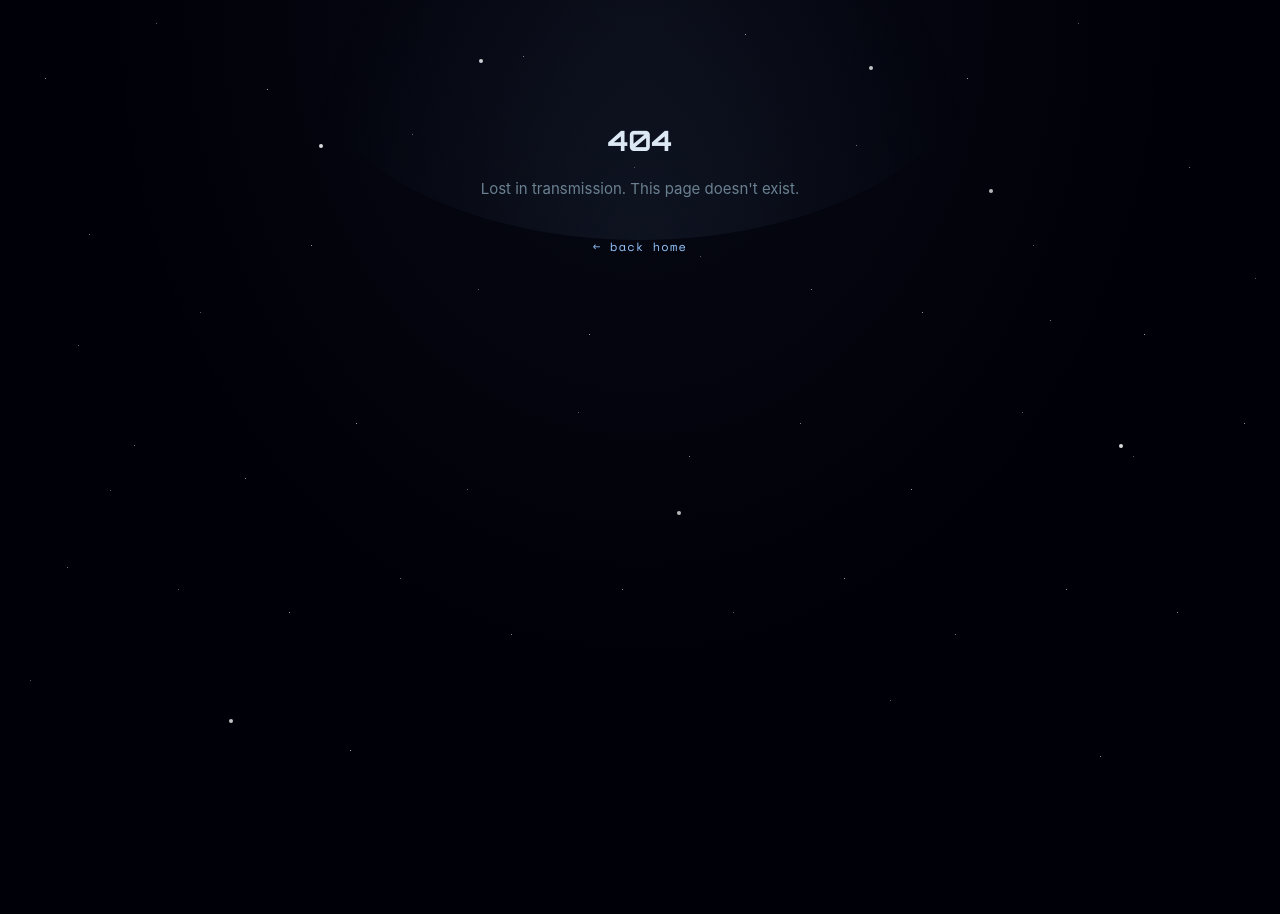
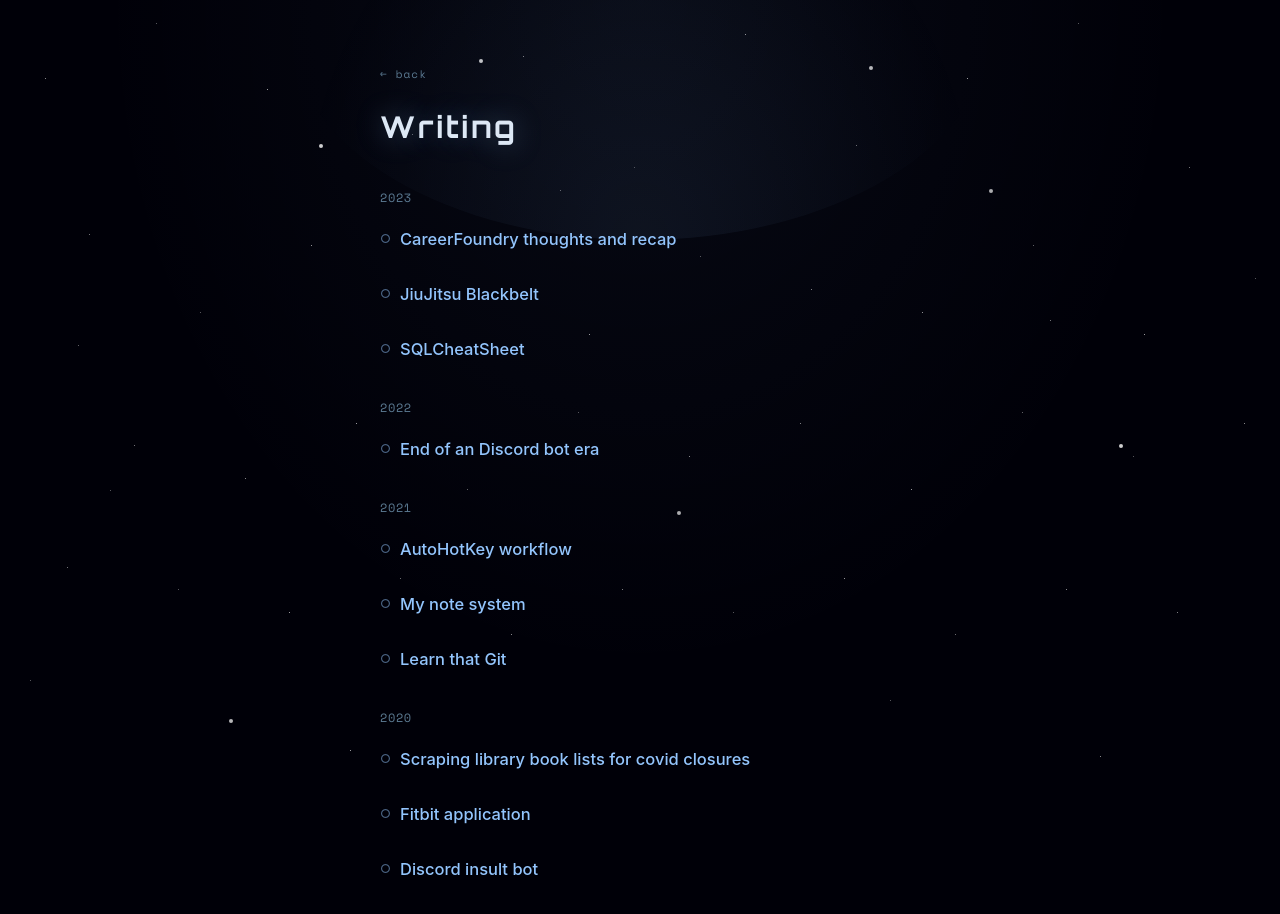
Before and after one commit to tdnicola/blog_website, a Next.js app: page /writing in a window 1280 px wide. Before the commit this address had no page. Shown: the top 914 px of the page. Before the commit the page ends 800 px from the top, so only its background shows below. Built offline with nearby package versions, Linux system fonts and the light colour scheme.

Commit message:
Adding writing page

```diff
--- a/app/page.tsx
+++ b/app/page.tsx
@@ -3,8 +3,13 @@ import SmartLink from '@/components/SmartLink'
 import { getAllPosts } from '@/lib/posts'
 import siteMetadata from '@/data/siteMetadata.json'
 
+const FEATURED_SLUGS = ['JiuJitsuBlackbelt', 'discordData', 'CareerFoundry']
+
 export default function Home() {
   const posts = getAllPosts()
+  const featuredPosts = FEATURED_SLUGS.map((slug) =>
+    posts.find((post) => post.slug === slug)
+  ).filter((post): post is (typeof posts)[number] => post !== undefined)
 
   return (
     <>
@@ -97,8 +102,8 @@ export default function Home() {
           WRITING
         </p>
 
-        <ul style={{ listStyle: 'none', padding: 0, margin: '0 0 52px 0' }}>
-          {posts.map(({ title, slug }) => (
+        <ul style={{ listStyle: 'none', padding: 0, margin: '0 0 20px 0' }}>
+          {featuredPosts.map(({ title, slug }) => (
             <li key={slug} style={{ marginBottom: 11 }}>
               <Link
                 href={`/blog/${slug}`}
@@ -120,6 +125,21 @@ export default function Home() {
             </li>
           ))}
         </ul>
+
+        <Link
+          href="/writing"
+          style={{
+            fontFamily: 'var(--font-space-mono), monospace',
+            fontSize: 12,
+            letterSpacing: '0.05em',
+            color: 'var(--sp-social)',
+            textDecoration: 'none',
+            display: 'inline-block',
+            marginBottom: 52,
+          }}
+        >
+          more writing &rarr;
+        </Link>
 
         <div style={{ display: 'flex', gap: 20, alignItems: 'center' }}>
           {[
--- a/app/sitemap.ts
+++ b/app/sitemap.ts
@@ -13,6 +13,10 @@ export default function sitemap(): MetadataRoute.Sitemap {
       url: siteMetadata.siteUrl,
       lastModified: new Date(),
     },
+    {
+      url: `${siteMetadata.siteUrl}/writing`,
+      lastModified: new Date(),
+    },
     ...posts,
   ]
 }
--- /dev/null
+++ b/app/writing/page.tsx
@@ -0,0 +1,97 @@
+import Link from 'next/link'
+import { getAllPosts } from '@/lib/posts'
+
+export const metadata = {
+  title: 'Writing',
+  alternates: {
+    canonical: '/writing',
+  },
+}
+
+export default function Writing() {
+  const posts = getAllPosts()
+
+  const postsByYear = new Map<string, typeof posts>()
+  for (const post of posts) {
+    const year = new Date(post.date).getFullYear().toString()
+    const yearPosts = postsByYear.get(year) ?? []
+    yearPosts.push(post)
+    postsByYear.set(year, yearPosts)
+  }
+
+  return (
+    <main
+      style={{
+        maxWidth: 560,
+        margin: '0 auto',
+        padding: 'clamp(40px, 6vw, 60px) 20px 80px',
+      }}
+    >
+      <Link
+        href="/"
+        style={{
+          fontFamily: 'var(--font-space-mono), monospace',
+          fontSize: 11,
+          letterSpacing: '0.1em',
+          color: 'var(--sp-social)',
+          textDecoration: 'none',
+        }}
+      >
+        &larr; back
+      </Link>
+
+      <h1
+        style={{
+          fontFamily: 'var(--font-orbitron), sans-serif',
+          fontSize: 'clamp(24px, 3.5vw, 30px)',
+          fontWeight: 700,
+          letterSpacing: '0.08em',
+          color: 'var(--sp-name)',
+          textShadow: '0 0 28px var(--sp-glow)',
+          margin: '20px 0 40px',
+        }}
+      >
+        Writing
+      </h1>
+
+      {Array.from(postsByYear.entries()).map(([year, yearPosts]) => (
+        <div key={year} style={{ marginBottom: 28 }}>
+          <p
+            style={{
+              fontFamily: 'var(--font-space-mono), monospace',
+              fontSize: 12,
+              color: 'var(--sp-social)',
+              letterSpacing: '0.05em',
+              marginBottom: 10,
+            }}
+          >
+            {year}
+          </p>
+          <ul style={{ listStyle: 'none', padding: 0, margin: 0 }}>
+            {yearPosts.map(({ title, slug }) => (
+              <li key={slug} style={{ marginBottom: 11 }}>
+                <Link
+                  href={`/blog/${slug}`}
+                  className="home-post-link"
+                  style={{
+                    fontSize: 16.5,
+                    fontWeight: 500,
+                    color: 'var(--sp-accent)',
+                    textDecoration: 'none',
+                    display: 'inline-flex',
+                    alignItems: 'center',
+                    gap: 9,
+                    minHeight: 44,
+                  }}
+                >
+                  <span style={{ opacity: 0.5, fontSize: 12 }}>&#9675;</span>
+                  {title}
+                </Link>
+              </li>
+            ))}
+          </ul>
+        </div>
+      ))}
+    </main>
+  )
+}
```
